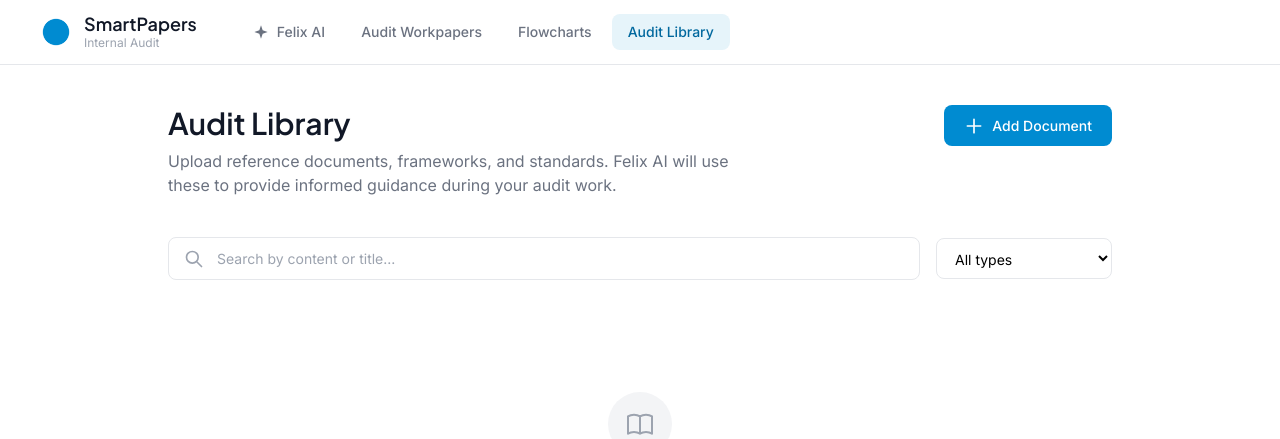
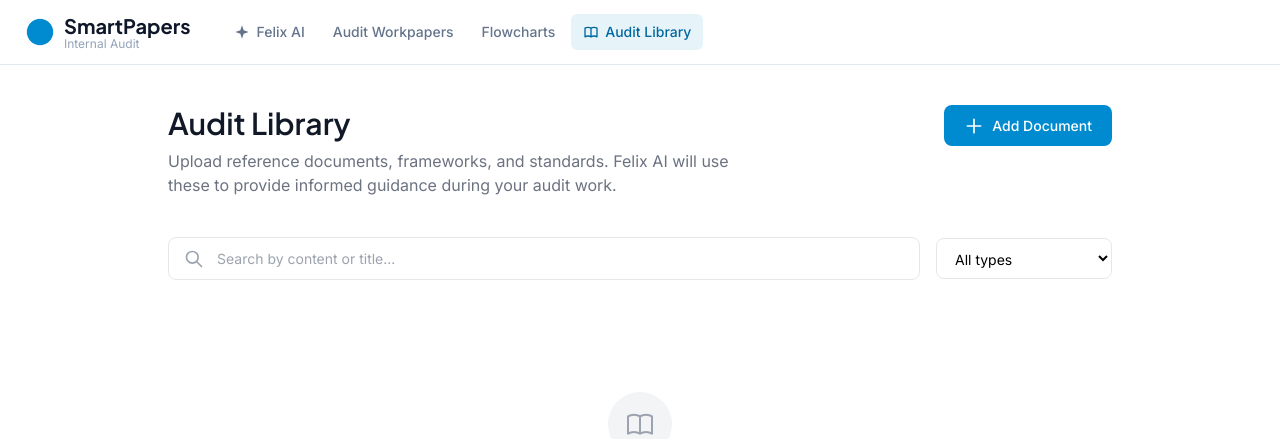
Before and after one commit to Bloch-AI/racm-smartp-test, a Flask app: page /library in a window 1280 px wide. Shown: the top 439 px of the page. Run offline with Flask 3, Linux system fonts and the light colour scheme; data that the repository does not hold is empty; some libraries are stand-ins or nearby versions.

Commit message:
Fix library page nav to match other pages for UI consistency
Standardized the header/nav bar styling to match index.html, felix.html,
and flowchart.html - using slate colors, consistent spacing, and hover styles.

Co-Authored-By: Claude Opus 4.5 <noreply@anthropic.com>

```diff
--- a/templates/library.html
+++ b/templates/library.html
@@ -123,30 +123,33 @@
 <body class="h-full bg-white">
     <div class="min-h-full flex flex-col">
         <!-- Navigation -->
-        <nav class="border-b border-gray-200">
-            <div class="flex h-16 items-center justify-between px-6 lg:px-10">
+        <nav class="bg-white border-b border-slate-200">
+            <div class="flex h-16 items-center justify-between px-4 sm:px-6">
                 <div class="flex items-center">
-                    <div class="flex items-center gap-3 flex-shrink-0">
+                    <div class="flex items-center gap-2 flex-shrink-0">
                         <img src="/static/logo.png" alt="SmartPapers Logo" class="h-8 w-auto">
                         <div class="flex flex-col">
-                            <span class="text-lg font-semibold text-gray-900 leading-tight font-display">SmartPapers</span>
-                            <span class="text-xs text-gray-400">Internal Audit</span>
+                            <span class="text-xl font-bold text-slate-900 leading-tight font-display">SmartPapers</span>
+                            <span class="text-xs text-slate-400 -mt-0.5">Internal Audit</span>
                         </div>
                     </div>
-                    <div class="hidden sm:flex sm:items-center sm:ml-10 sm:space-x-1">
-                        <a href="/felix" class="flex items-center gap-2 text-gray-500 hover:text-gray-900 px-4 py-2 text-sm font-medium transition-colors">
+                    <div class="hidden sm:flex sm:items-center sm:ml-8 sm:space-x-1">
+                        <a href="/felix" class="flex items-center gap-1.5 text-slate-500 hover:bg-slate-100 hover:text-slate-700 rounded-md px-3 py-2 text-sm font-medium transition-colors">
                             <svg class="w-4 h-4" viewBox="0 0 24 24" fill="currentColor">
                                 <path d="M12 2L14.5 9.5L22 12L14.5 14.5L12 22L9.5 14.5L2 12L9.5 9.5L12 2Z"/>
                             </svg>
                             Felix AI
                         </a>
-                        <a href="/" class="text-gray-500 hover:text-gray-900 px-4 py-2 text-sm font-medium transition-colors">
+                        <a href="/" class="text-slate-500 hover:bg-slate-100 hover:text-slate-700 rounded-md px-3 py-2 text-sm font-medium transition-colors">
                             Audit Workpapers
                         </a>
-                        <a href="/flowchart" class="text-gray-500 hover:text-gray-900 px-4 py-2 text-sm font-medium transition-colors">
+                        <a href="/flowchart" class="text-slate-500 hover:bg-slate-100 hover:text-slate-700 rounded-md px-3 py-2 text-sm font-medium transition-colors">
                             Flowcharts
                         </a>
-                        <a href="/library" class="text-primary-700 bg-primary-50 rounded-lg px-4 py-2 text-sm font-medium">
+                        <a href="/library" class="flex items-center gap-1.5 bg-primary-50 text-primary-700 rounded-md px-3 py-2 text-sm font-medium">
+                            <svg class="w-4 h-4" fill="none" viewBox="0 0 24 24" stroke="currentColor" stroke-width="2">
+                                <path stroke-linecap="round" stroke-linejoin="round" d="M12 6.253v13m0-13C10.832 5.477 9.246 5 7.5 5S4.168 5.477 3 6.253v13C4.168 18.477 5.754 18 7.5 18s3.332.477 4.5 1.253m0-13C13.168 5.477 14.754 5 16.5 5c1.747 0 3.332.477 4.5 1.253v13C19.832 18.477 18.247 18 16.5 18c-1.746 0-3.332.477-4.5 1.253" />
+                            </svg>
                             Audit Library
                         </a>
                     </div>
```
